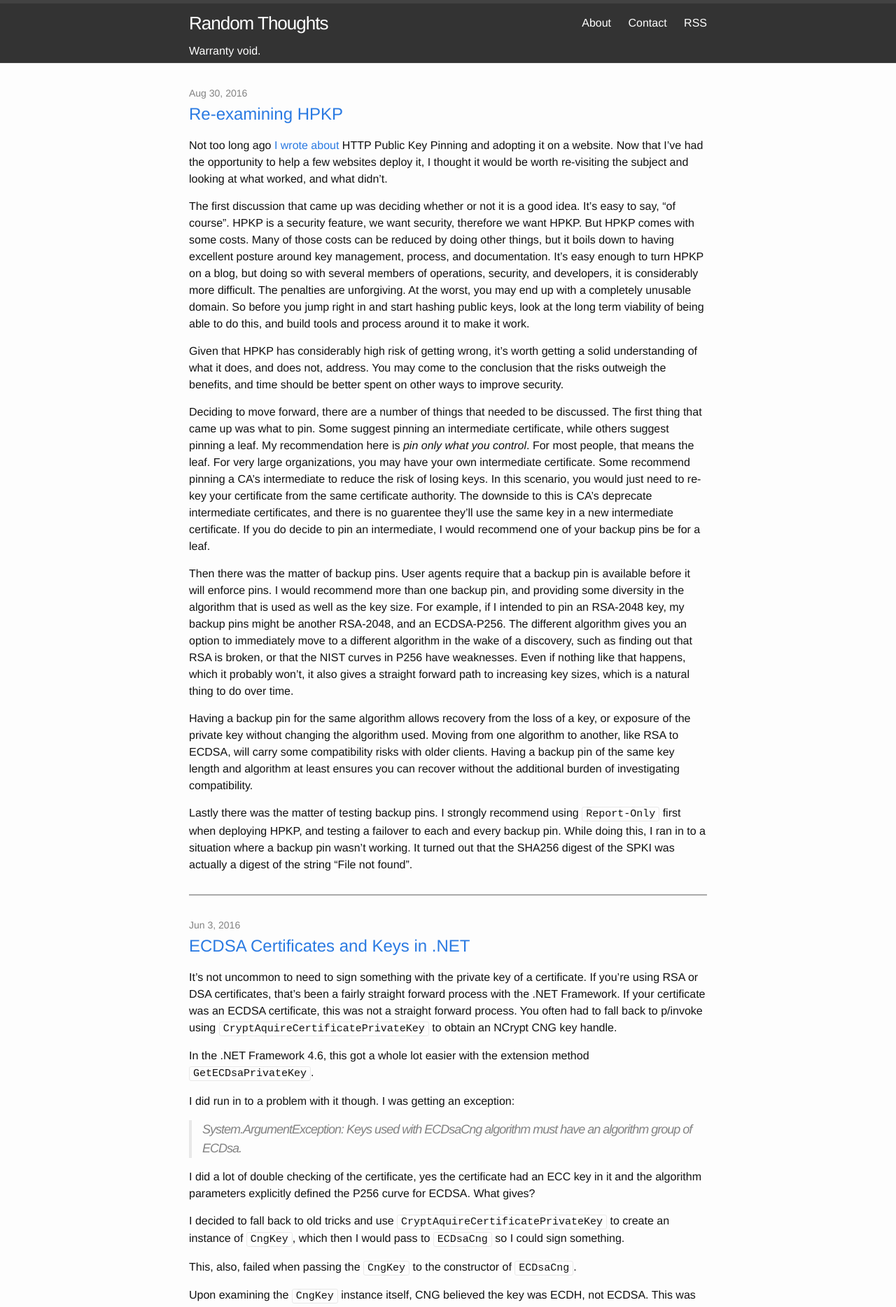
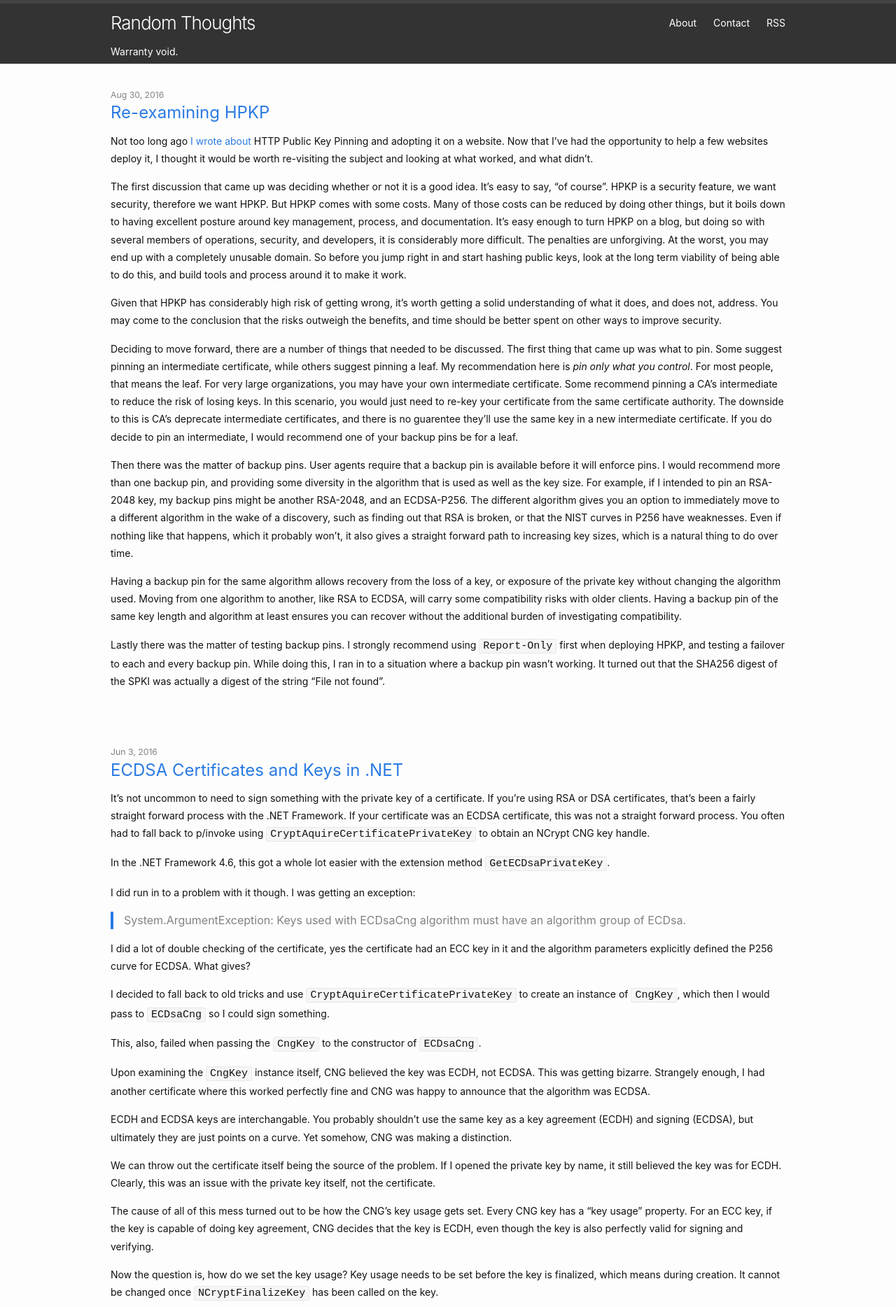
Before and after one commit to vcsjones/vcsjones.dev, a Jekyll site: the page built from index.html, in a window 1280 px wide. Shown: the top 1868 px of the page at 70% size. Built offline with Jekyll 4.4.1, drawn with Linux system fonts in a browser that asks for light colours; the list of posts is cut into pages by our own code.

Commit message:
Less terrible CSS.

```diff
--- a/_sass/_base.scss
+++ b/_sass/_base.scss
@@ -111,11 +111,10 @@ a {
  */
 blockquote {
     color: $grey-color;
-    border-left: 4px solid $grey-color-light;
+    border-left: 4px solid $brand-color;
     padding-left: $spacing-unit / 2;
-    font-size: 18px;
-    letter-spacing: -1px;
-    font-style: italic;
+    font-size: 16px;
+    letter-spacing: 0;
 
     > :last-child {
         margin-bottom: 0;
--- a/_sass/_layout.scss
+++ b/_sass/_layout.scss
@@ -188,7 +188,7 @@
     list-style: none;
 
     > li {
-        margin-bottom: $spacing-unit;
+        margin-bottom: $spacing-unit+45px;
     }
 
     img {
@@ -213,7 +213,7 @@
             }
         }
         td, th {
-            font-size: .83em;
+            font-size: .9em;
             padding: 0.5625em 0.625em;
         }
     }
@@ -326,8 +326,3 @@ img.retina {
     width: 50%;
     height: 50%;
 }
-
-.post-separator {
-        border: 1px solid #AAA;
-        margin: 30px 0;
-    }
--- a/_sass/_syntax-highlighting.scss
+++ b/_sass/_syntax-highlighting.scss
@@ -2,7 +2,7 @@
  * Syntax highlighting styles
  */
  code.highlighter-rouge {
-   background-color: inherit;
+   background-color: #f6f6f6;
  }
 .highlight {
     background: #fff;
--- a/css/main.scss
+++ b/css/main.scss
@@ -6,11 +6,11 @@
 
 
 // Our variables
-$base-font-family: "Helvetica Neue", Helvetica, Arial, sans-serif;
-$base-font-size:   16px;
+$base-font-family: -apple-system, "Helvetica Neue", Helvetica, Arial, sans-serif;
+$base-font-size:   14px;
 $base-font-weight: 400;
 $small-font-size:  $base-font-size * 0.875;
-$base-line-height: 1.5;
+$base-line-height: 1.8em;
 
 $spacing-unit:     30px;
 
@@ -23,7 +23,7 @@ $grey-color-light: lighten($grey-color, 40%);
 $grey-color-dark:  darken($grey-color, 25%);
 
 // Width of the content area
-$content-width:    800px;
+$content-width:    1024px;
 
 $on-palm:          600px;
 $on-laptop:        800px;
--- a/index.html
+++ b/index.html
@@ -16,7 +16,6 @@ layout: default
         {% if post.content contains '<div id="more"></div>' %}
           <a href="{{ post.url }}#more">read more...</a>
         {% endif %}
-        <hr class="post-separator" />
       </li>
     {% endfor %}
   </ul>
```
